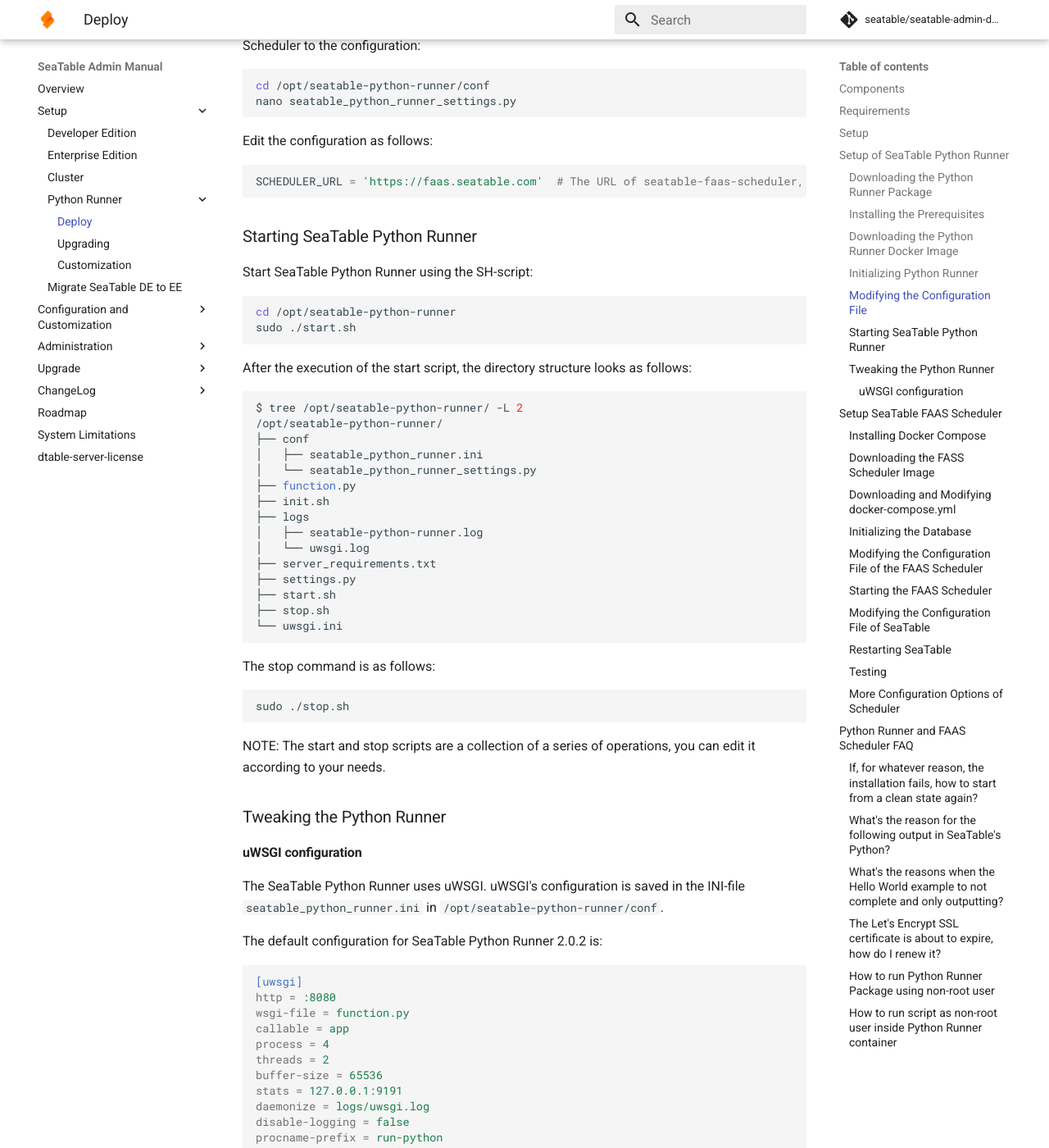
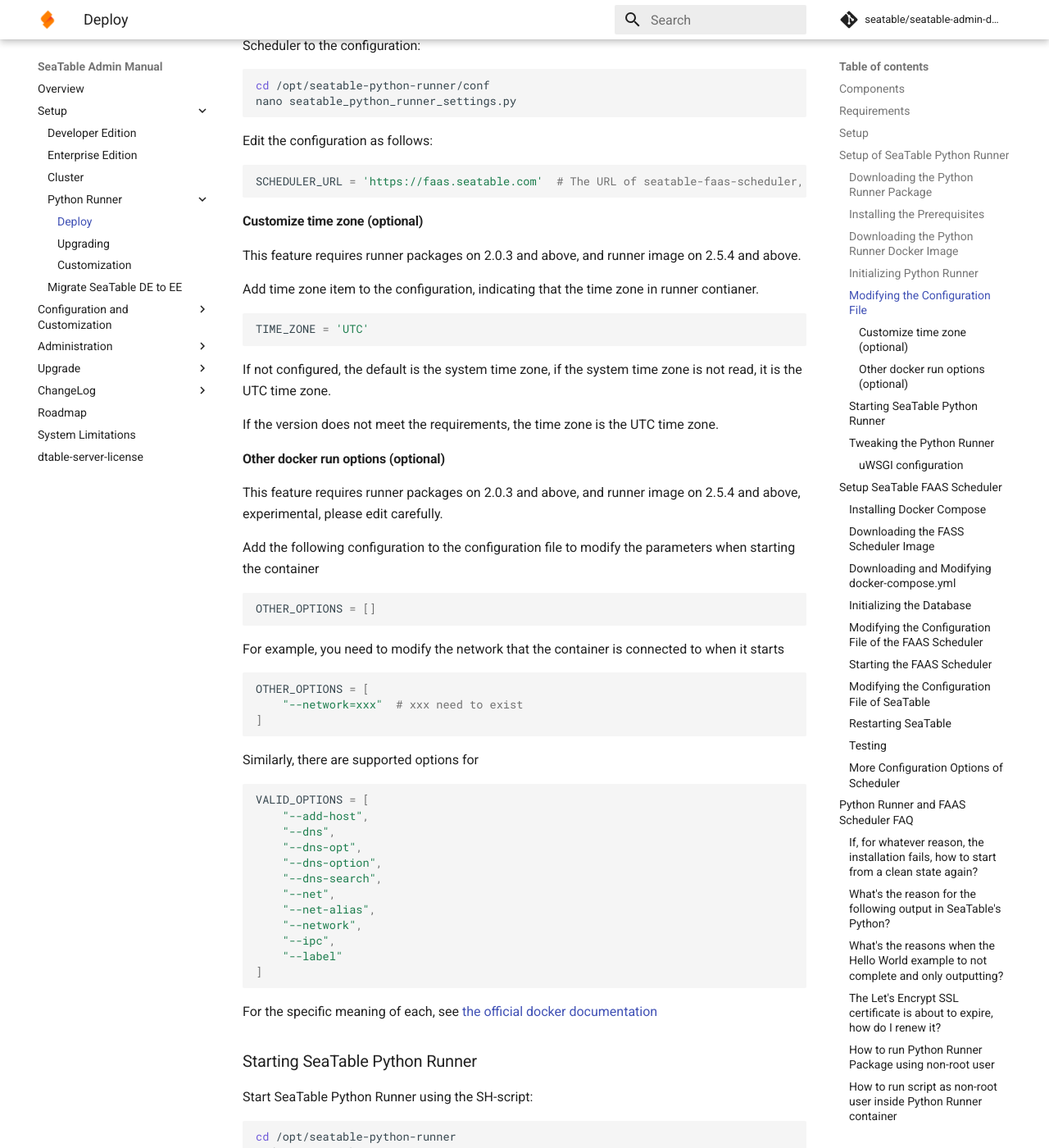
Before and after one commit to seatable/seatable-admin-docs, an MkDocs documentation site: the page built from manual/docker/Python-Runner/Deploy SeaTable Python Runner.md, in a window 1280 px wide and 1400 px high, scrolled down 3333 px. Shown: the whole window at 82% size. Built offline with MkDocs 1.6.1 and Material for MkDocs 9.7.7, drawn with Linux system fonts in a browser that asks for light colours; comment, search, counter and statistics services are not loaded.

Commit message:
ADD: customize python runner time zone and other docker options

````diff
--- a/manual/docker/Python-Runner/Deploy SeaTable Python Runner.md
+++ b/manual/docker/Python-Runner/Deploy SeaTable Python Runner.md
@@ -116,7 +116,57 @@
 SCHEDULER_URL = 'https://faas.seatable.com'  # The URL of seatable-faas-scheduler, if you use an IP address, please add http://
 ```
 
+#### Customize time zone (optional)
 
+This feature requires runner packages on 2.0.3 and above, and runner image on 2.5.4 and above.
+
+Add time zone item to the configuration, indicating that the time zone in runner contianer.
+
+``` python
+TIME_ZONE = 'UTC'
+```
+
+If not configured, the default is the system time zone, if the system time zone is not read, it is the UTC time zone.
+
+If the version does not meet the requirements, the time zone is the UTC time zone.
+
+
+#### Other docker run options (optional)
+
+This feature requires runner packages on 2.0.3 and above, and runner image on 2.5.4 and above, experimental, please edit carefully.
+
+Add the following configuration to the configuration file to modify the parameters when starting the container
+
+``` python
+OTHER_OPTIONS = []
+```
+
+For example, you need to modify the network that the container is connected to when it starts
+
+``` python
+OTHER_OPTIONS = [
+    "--network=xxx"  # xxx need to exist
+]
+```
+
+Similarly, there are supported options for
+
+``` python
+VALID_OPTIONS = [
+    "--add-host",
+    "--dns",
+    "--dns-opt",
+    "--dns-option",
+    "--dns-search",
+    "--net",
+    "--net-alias",
+    "--network",
+    "--ipc",
+    "--label"
+]
+```
+
+For the specific meaning of each, see [the official docker documentation](https://docs.docker.com/engine/reference/commandline/run/#options)
 
 ### Starting SeaTable Python Runner
 
````
